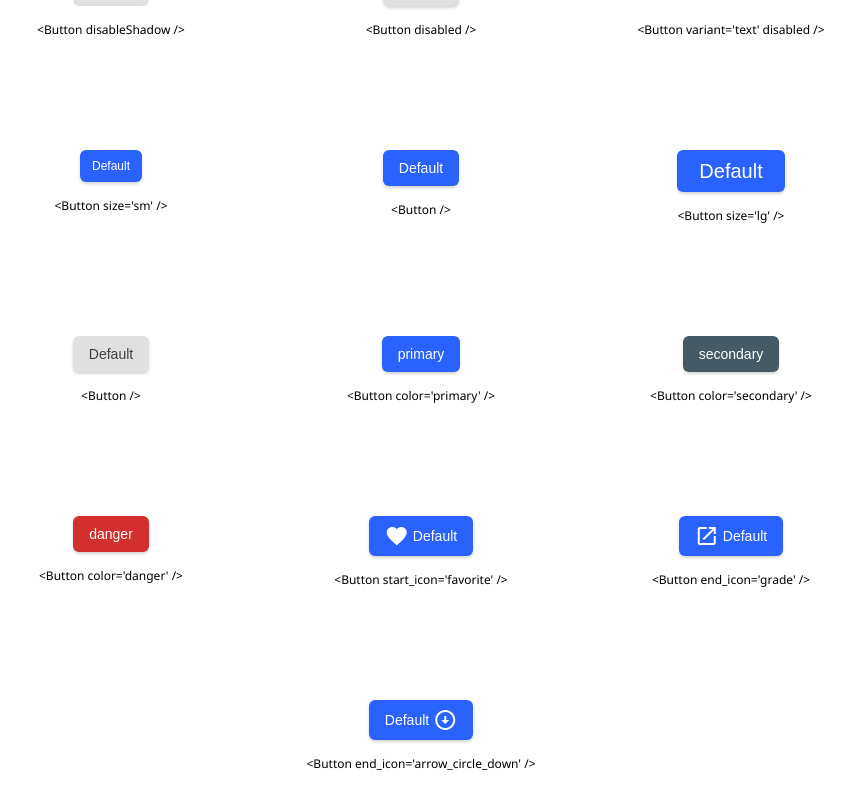
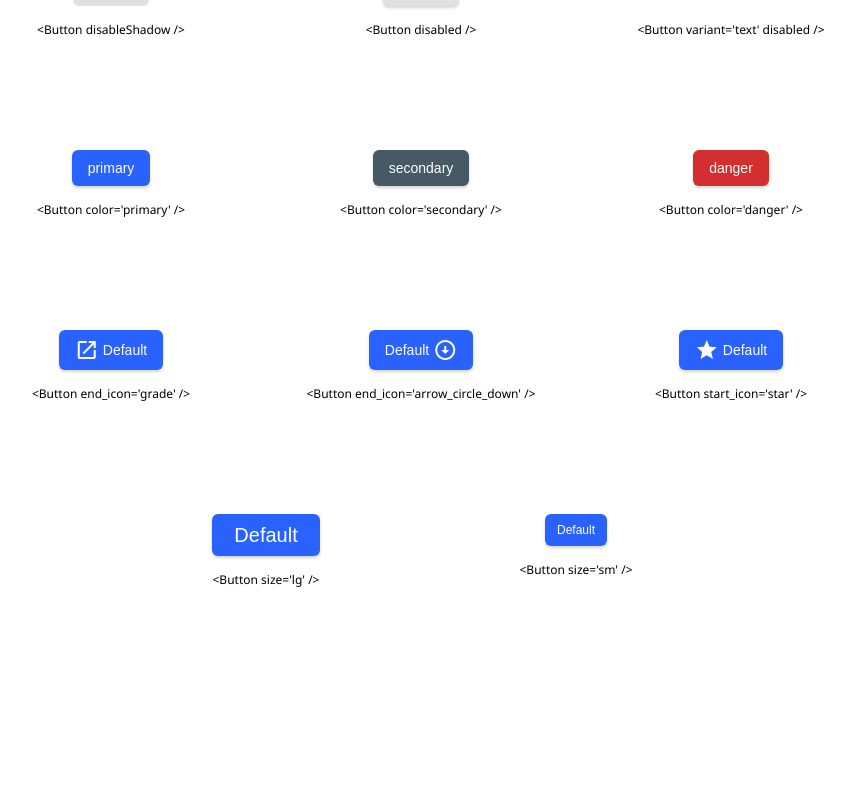
Before and after one commit to lisapnct/button-component-master, a React (Create React App) app: page / in a window 1280 px wide. Shown: the part 394-1191 px from the top of the page, without its empty margins (219-1074 px from the left). After the commit the page ends 1074 px from the top, so only its background shows below. Built offline with nearby package versions, Linux system fonts and the light colour scheme.

Commit message:
ready for deployment

```diff
--- a/src/App.js
+++ b/src/App.js
@@ -45,30 +45,6 @@ function App() {
         </div>
         <div className="button-container">
           <div>
-            <Button size="sm" color="primary" />
-          </div>
-          <p>{"<Button size='sm' />"}</p>
-        </div>
-        <div className="button-container">
-          <div>
-            <Button color="primary" />
-          </div>
-          <p>{"<Button />"}</p>
-        </div>
-        <div className="button-container">
-          <div>
-            <Button size="lg" color="primary" />
-          </div>
-          <p>{"<Button size='lg' />"}</p>
-        </div>
-        <div className="button-container">
-          <div>
-            <Button />
-          </div>
-          <p>{"<Button />"}</p>
-        </div>
-        <div className="button-container">
-          <div>
             <Button color="primary" content="primary" />
           </div>
           <p>{"<Button color='primary' />"}</p>
@@ -87,12 +63,6 @@ function App() {
         </div>
         <div className="button-container">
           <div>
-            <Button start_icon="favorite" color="primary" />
-          </div>
-          <p>{"<Button start_icon='favorite' />"}</p>
-        </div>
-        <div className="button-container">
-          <div>
             <Button start_icon="launch" color="primary" />
           </div>
           <p>{"<Button end_icon='grade' />"}</p>
@@ -103,6 +73,24 @@ function App() {
           </div>
           <p>{"<Button end_icon='arrow_circle_down' />"}</p>
         </div>
+        <div className="button-container">
+          <div>
+            <Button start_icon="star" color="primary" />
+          </div>
+          <p>{"<Button start_icon='star' />"}</p>
+        </div>
+        <div className="button-container">
+          <div>
+            <Button size="lg" color="primary" />
+          </div>
+          <p>{"<Button size='lg' />"}</p>
+        </div>
+        <div className="button-container">
+          <div>
+            <Button size="sm" color="primary" />
+          </div>
+          <p>{"<Button size='sm' />"}</p>
+        </div>
       </div>
     </div>
   );
```
